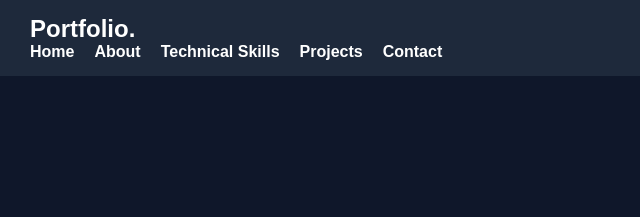
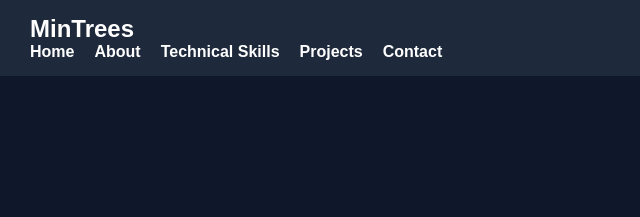
Before and after one commit to Min-Trees/portfolio-mintrees, a plain HTML site: page index.html in a window 1280 px wide. Shown: the top 217 px of the page, 0-640 px from the left. Drawn offline with Linux system fonts and the light colour scheme.

Commit message:
update css

```diff
--- a/index.html
+++ b/index.html
@@ -13,7 +13,7 @@
 <body>
     <header>
         <nav>
-            <div class="logo">Portfolio.</div>
+            <div class="logo">MinTrees</div>
             <button class="menu-toggle">☰</button> <!-- Dấu ba gạch -->
             <ul class="nav-links">
                 <li><a href="#home">Home</a></li>
```
